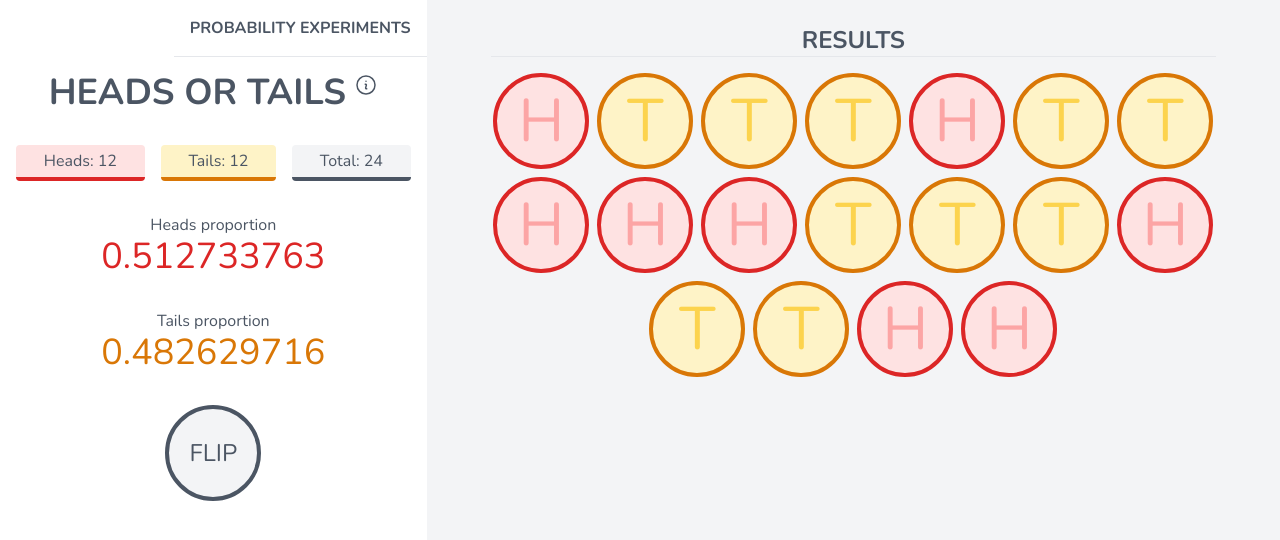
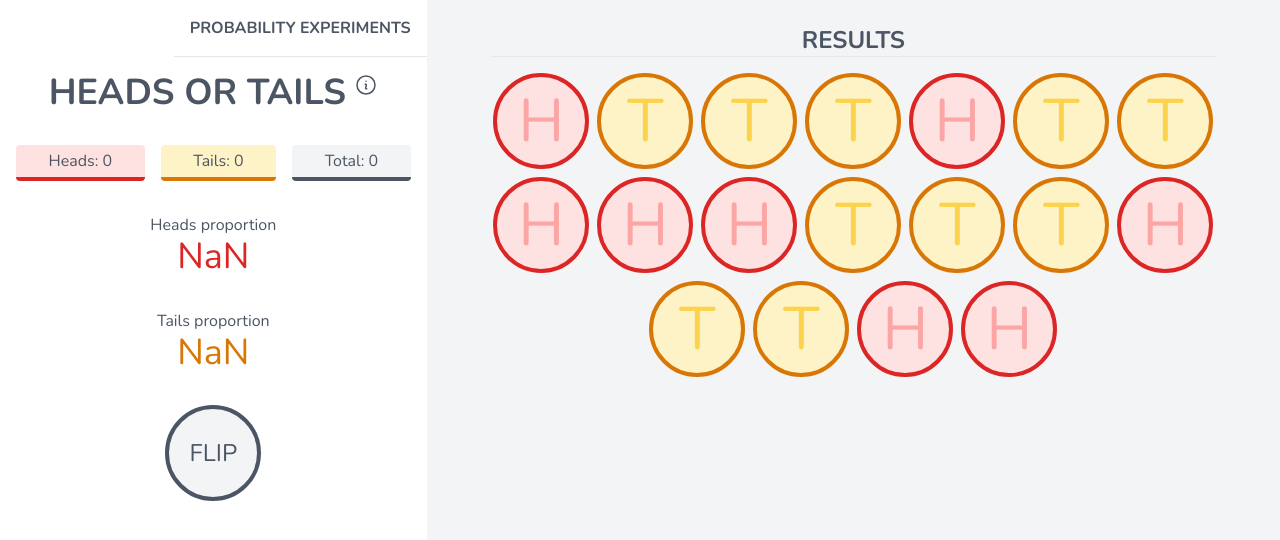
Before and after one commit to reveleigh/Probability-Experiments, a React (Create React App) app: page / in a window 1280 px wide. Shown: the top 540 px of the page. Built offline with nearby package versions, Linux system fonts and the light colour scheme.

Commit message:
Added useState and functionality to the flip button

```diff
--- a/src/components/CoinToss/CoinFlip.js
+++ b/src/components/CoinToss/CoinFlip.js
@@ -1,11 +1,11 @@
-const CoinFlip = (prop) => {
+const CoinFlip = (props) => {
+
     return(
     <div className="flex justify-center p-4">
-        <div className="py-2 px-8 text-center text-2xl border-4 border-gray-600 bg-gray-100 rounded-full w-24 h-24 flex justify-center items-center">
+        <div onClick={props.flip} className="py-2 px-8 text-center text-2xl border-4 cursor-pointer border-gray-600 bg-gray-100 rounded-full w-24 h-24 flex justify-center items-center">
           <div className="flex">FLIP</div>
         </div>
       </div>
-
     );
 };
 export default CoinFlip;
--- a/src/components/CoinToss/CoinStats.js
+++ b/src/components/CoinToss/CoinStats.js
@@ -3,25 +3,25 @@ const CoinStats = (props) => {
         <div>
         <div className="flex p-4 justify-center gap-4">
               <div className="border-b-4 border-red-600 rounded p-1 flex-grow text-center bg-red-100">
-                Heads: 12
+                Heads: {props.heads}
               </div>
               <div className="border-b-4 border-amber-600 rounded p-1 flex-grow text-center bg-amber-100">
-                Tails: 12
+                Tails: {props.tails}
               </div>
               <div className="border-b-4 border-gray-600 rounded p-1 flex-grow text-center bg-gray-100">
-                Total: 24
+                Total: {props.heads + props.tails}
               </div>
             </div>
             <div className="p-4 text-center">
             Heads proportion
             <div className="text-4xl text-center text-red-600">
-              0.512733763
+              {(props.heads / (props.heads + props.tails)).toFixed(5)}
             </div>
           </div>
           <div className="p-4 text-center">
             Tails proportion
             <div className="text-4xl text-center text-amber-600">
-              0.482629716
+            {(props.tails / (props.heads + props.tails)).toFixed(5)}
             </div>
           </div>
         </div>
--- a/src/components/Layout/Controls.js
+++ b/src/components/Layout/Controls.js
@@ -1,9 +1,24 @@
+import React, { useState } from 'react';
 import Navigation from "./Navigation";
 import Title from "./Title";
 import CoinStats from "../CoinToss/CoinStats";
 import CoinFlip from "../CoinToss/CoinFlip";
 
 const Controls = (props) => {
+
+    const [heads, setHeads] = useState(0);
+    const [tails, setTails] = useState(0);
+
+    //function to flip coin
+    const flipCoin = () => {
+        const coin = Math.floor(Math.random() * 2);
+        if (coin === 0) {
+            setHeads(heads + 1);
+        } else {
+            setTails(tails + 1);
+        }
+    };
+
     return(
         <div className="md:col-span-1 md:flex flex-col md:justify-start bg-white">
 
@@ -11,9 +26,9 @@ const Controls = (props) => {
 
             <Title />
 
-            <CoinStats />
+            <CoinStats heads={heads} tails={tails}/>
 
-            <CoinFlip />
+            <CoinFlip flip={flipCoin} />
 
 
 
```
